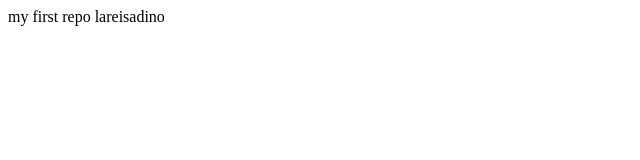
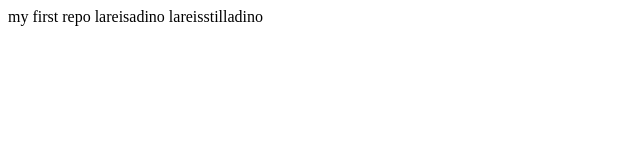
Before and after one commit to DamilareSlawn/my-first-repo, a plain HTML site: page index.html in a window 1280 px wide. Shown: the whole page, without its empty margins (0-640 px from the left). Drawn offline with Linux system fonts and the light colour scheme.

Commit message:
damilare

```diff
--- a/index.html
+++ b/index.html
@@ -8,6 +8,7 @@
 <body>
     my first repo
     lareisadino
+    lareisstilladino
 
 </body>
 </html>
```
